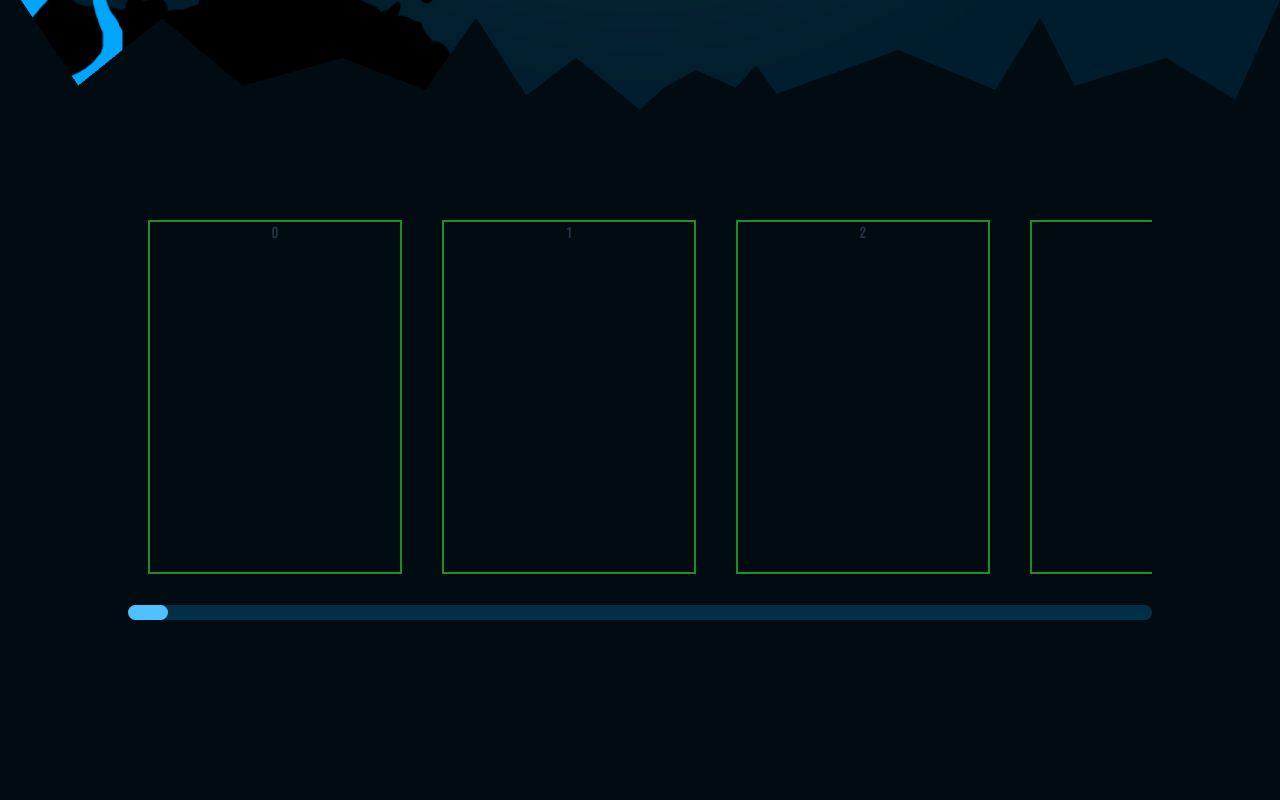
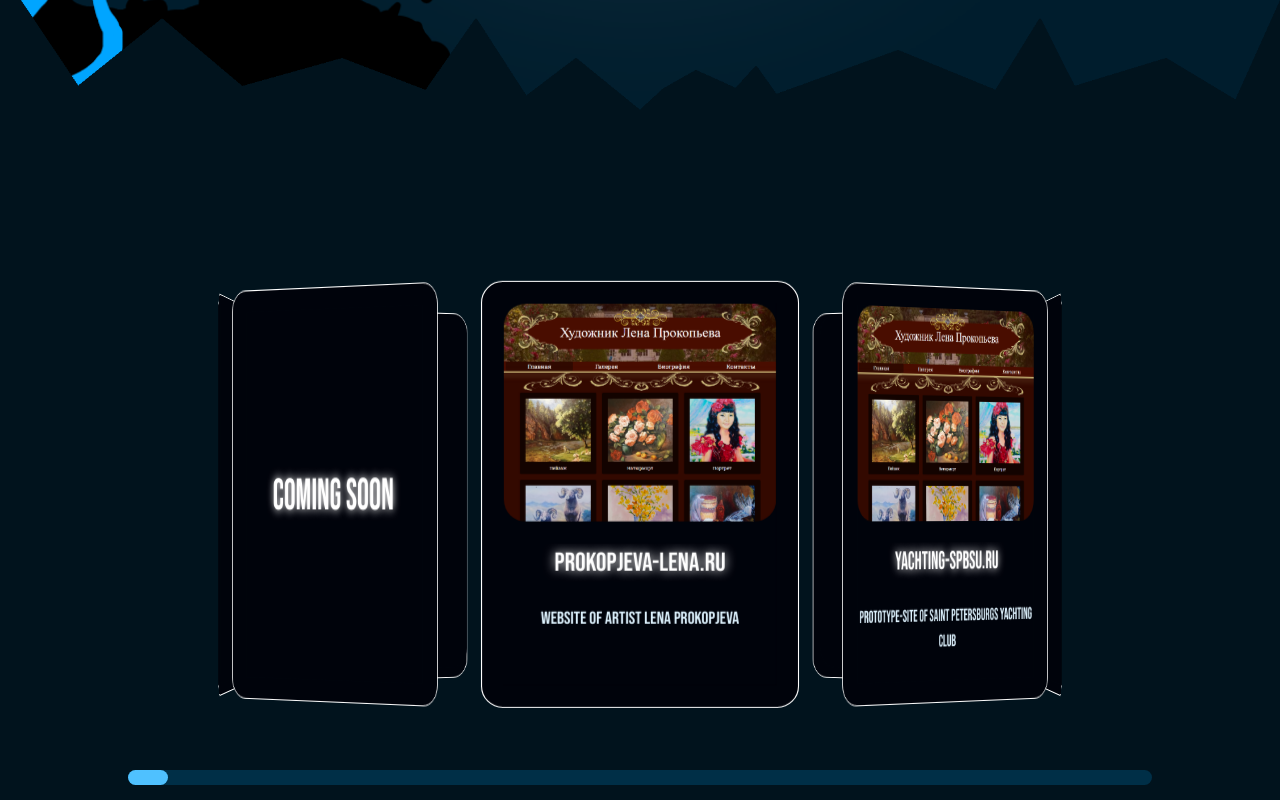
Before and after one commit to Drunken1sailor/aleksite, a React (Vite) app: page / in a window 1280 px wide. Shown: the part 1680-2480 px from the top of the page. Built offline with nearby package versions, Linux system fonts and the light colour scheme.

Commit message:
portfolio section logic was done

```diff
--- a/src/App.css
+++ b/src/App.css
@@ -322,7 +322,7 @@
   height: 130vh;
   z-index:0;
   overflow: hidden;
-  background-color: #000C12;
+  background-color: #01131d;
 }
 .header__video{
   position: relative;
@@ -501,16 +501,16 @@
   white-space: nowrap;
 }
 .skillsSection__textAnimationIn{
-  animation: skillsSection__textAnimationIn .6s forwards 3s;
+  animation: skillsSection__textAnimationIn .6s forwards 1s;
 }
 .skillsSection__text_p-2{
-  animation-delay: 3.6s;
+  animation-delay: 1.6s;
 }
 .skillsSection__text_p-3{
-  animation-delay: 4.2s;
+  animation-delay: 2.2s;
 }
 .skillsSection__text_p-4{
-  animation-delay: 4.8s;
+  animation-delay: 2.8s;
 }
 @keyframes skillsSection__textAnimationIn{
   0%{
@@ -588,7 +588,7 @@
   animation: skillsTitleAnimationIn 1.1s forwards 1.5s, headerTitleFlashAnimation .6s 2.5s;
 }
 .hobbiesTitleAnimationIn{
-  animation: hobbiesTitleAnimationIn 1.1s forwards 5s;
+  animation: hobbiesTitleAnimationIn 1.1s forwards 3s;
 }
 .sectionTitleAnimationIn{
   animation: sectionTitleAnimationIn 1.3s forwards;
@@ -672,7 +672,7 @@
 .portfolio{
   width: 100%;
   min-height: 100vh;
-  background-color: #000C12;
+  background-color: #01131d;
   padding: 100px 0;
 }
 .portfolio__container{
@@ -695,24 +695,119 @@
 .portfolio__slider{
   position: relative;
   width: 100%;
-  height: 400px;
   flex-direction: column;
   justify-content: space-between;
+  perspective: 5000px;
 }
 .portfolio__works{
   position: relative;
   top:0;
   left:0;
-  width: auto;
+  width: 80%;
+  flex: 0 0 550px;
   justify-content: flex-start;
   margin:0 auto;
+  transform-style: preserve-3d;
+
+  justify-content: center;
+  align-items: center;
+  /* perspective: 80px; */
 }
 .work{
+  position: absolute;
   flex: 0 0 250px;
   width: 250px;
   height: 350px;
-  border: 2px solid forestgreen;
-  margin: 0 20px;
+
+  border: 1px solid #fff;
+  border-radius: 20px;
+  background-color: #00030b;
+  transition: scale .3s ease 0s;
+
+  transform-style: preserve-3d;
+  perspective: 400px;
+
+  /* overflow: hidden; */
+  padding: 20px;
+}
+.work:hover{
+  scale:1.03;
+}
+.work__back{
+  position: absolute;
+  top:0;
+  left:0;
+  width: 240px;
+  height: 340px;
+
+  border-radius:20px;
+  background-color: #00030b;
+
+  transform: translateZ(-1px);
+  padding: 20px;
+}
+.work__content{
+  position: relative;
+  width: 100%;
+  height: 100%;
+  z-index: 1;
+  background-color: #00030b;
+}
+.work__img{
+  position: relative;
+  width: 100%;
+  height: 200px;
+  border-radius: 20px;
+  overflow: hidden;
+  margin: 0 0 20px;
+}
+.work__img img{
+  position: absolute;
+  width: 100%;
+  height: 100%;
+  top:0;
+  left:0;
+  object-fit: cover;
+}
+.work__name{
+  width: 100%;
+  height: 38px;
+
+  text-align: center;
+  font-size: 24px;
+  color: #fff;
+  text-shadow: 0 0 10px #fff;
+  overflow-y: auto;
+
+  margin: 0 0 20px;
+}
+.work__description{
+  width: 100%;
+  height: 80px;
+  overflow-y: auto;
+  text-align: center;
+  color:#DEF3FF;
+}
+.work__comingSoon{
+  width: 100%;
+  height: 100%;
+
+  display: flex;
+  flex-direction: column;
+  align-content: center;
+  justify-content: center;
+}
+.work__comingSoon p {
+  width: 100%;
+  height: 80px;
+
+  text-align: center;
+  font-size: 42px;
+  color: #fff;
+  text-shadow: 0 0 10px #fff;
+
+  padding: 20px 0 0;
+  margin:0;
 }
 .slider__scrollbar{
   position: relative;
@@ -874,3 +969,9 @@
     display:none;
   }
 }
+/* .test{
+  width: 100%;
+  height: 100px;
+  background-color: gray;
+  margin: 0 0 50px;
+} */
--- a/src/App.tsx
+++ b/src/App.tsx
@@ -6,6 +6,8 @@ import PortfolioSection from './components/PortfolioSection';
 import Footer from './components/Footer';
 
 function App() {
+  const [sliderScrollbarWidth, setSliderScrollbarWidth] = useState(0);
+
   const [scrollPos, setScrollPos] = useState(0);
 
   const [dragging, setDragging] = useState(false);
@@ -19,7 +21,13 @@ function App() {
   const handleMouseMove:React.MouseEventHandler<HTMLDivElement> = (e) => {
     if(dragging){
         const newX = e.clientX - startX;
-        setMousePosition(newX);
+
+        if(newX>0 && newX<sliderScrollbarWidth-40)
+          {setMousePosition(newX)}
+        else{
+          if(newX<=0) setMousePosition(0);
+          if(newX>=sliderScrollbarWidth-40) setMousePosition(sliderScrollbarWidth-40)
+        }
     }
   }
   const handleMouseUp:React.MouseEventHandler<HTMLDivElement> = () => {
@@ -52,6 +60,8 @@ function App() {
         handleMouseUp={handleMouseUp}
         mousePosition={mousePosition}
         dragging={dragging}
+        sliderScrollbarWidth={sliderScrollbarWidth}
+        setSliderScrollbarWidth={setSliderScrollbarWidth}
       />
       <Footer/>
     </>
--- a/src/components/PortfolioSection.tsx
+++ b/src/components/PortfolioSection.tsx
@@ -9,6 +9,8 @@ interface PortfolioSectionProps {
     handleMouseUp:React.MouseEventHandler<HTMLDivElement>;
     mousePosition:number;
     dragging:boolean;
+    sliderScrollbarWidth:number;
+    setSliderScrollbarWidth:React.Dispatch<React.SetStateAction<number>>;
 }
 
 const PortfolioSection:React.FC<PortfolioSectionProps> = (props) => {
@@ -17,9 +19,15 @@ const PortfolioSection:React.FC<PortfolioSectionProps> = (props) => {
     const handleMouseMove = props.handleMouseMove;
     const handleMouseUp = props.handleMouseUp;
     const mousePosition = props.mousePosition;
-    const dragging = props.dragging;
+    const sliderScrollbarWidth = props.sliderScrollbarWidth;
+    const setSliderScrollbarWidth = props.setSliderScrollbarWidth;
+    // const dragging = props.dragging;
 
-    const portfolio__works = Array.from({length: 6}, (_,index) => index);
+    const portfolio__works = Array.from({length: 8}, (_,index) => index);
+    const workLinks = [
+        'https://github.com/Drunken1sailor?tab=repositories',
+        'https://github.com/Drunken1sailor?tab=repositories'
+    ];
     const workImages = [
         prokopjevaLenaSitePng,
         yachtingSpbsuSitePng
@@ -29,14 +37,14 @@ const PortfolioSection:React.FC<PortfolioSectionProps> = (props) => {
         'yachting-spbsu.ru'
     ];
     const workDescriptions = [
-        'Website of russian artist Lena Prokopjeva',
-        'Prototype-site of russian yachting club'
+        'Website of artist Lena Prokopjeva',
+        'Prototype-site of Saint Petersburgs yachting club '
     ];
 
     const portfolioTitleAnimation = (scrollPos >= 1500 && scrollPos <= 2200);
 
     const sliderScrollbarRef = useRef<HTMLDivElement|null>(null);
-    const [sliderScrollbarWidth, setSliderScrollbarWidth] = useState(0);
+
 
     const portfolioWorksRef = useRef<HTMLDivElement|null>(null);
     const [portfolioWorksWidth, setPortofolioWorksWidth] = useState(0);
@@ -50,18 +58,27 @@ const PortfolioSection:React.FC<PortfolioSectionProps> = (props) => {
         }
     },[]);
 
-    const [isScreenLeftSide, setIsScreenLeftSide] = useState(false);
-    const workElements = document.querySelectorAll('.work');
+    const [movementPercent, setMovementPercent] = useState(0);
     useEffect(()=>{
-        workElements.forEach((work=>{
-            const workDom = work.getBoundingClientRect();
-            const screenMiddle = sliderScrollbarWidth/2;
+        setMovementPercent(mousePosition / (sliderScrollbarWidth-40));
+    },[mousePosition]);
 
-            if(workDom.left < screenMiddle){
-                setIsScreenLeftSide(true)
-            }
-        }))
-    },[dragging]);
+    const workElements = document.querySelectorAll('.work') as NodeListOf<HTMLElement>;
+
+
+    if (workElements) {
+    const radius = portfolioWorksWidth/2;
+    const worksCount = portfolio__works.length;
+    const angle = (2*Math.PI) / worksCount;
+
+    workElements.forEach((work, index) => {
+        const x = radius * Math.cos(angle * index - Math.PI/2);
+        const z = -radius * Math.sin(angle * index - Math.PI/2);
+        const rotationY = angle * index;
+
+        work.style.transform = `translateX(${x}px) translateZ(${z}px) rotateY(${rotationY}rad)`;
+    });
+    }
 
     return (
         <section className="section portfolio" onMouseMove={handleMouseMove} onMouseUp={handleMouseUp}>
@@ -70,51 +87,56 @@ const PortfolioSection:React.FC<PortfolioSectionProps> = (props) => {
                     <h2>works</h2>
                 </div>
                 <div className="row portfolio__slider slider">
-                    {/* <div className="column portfolio__column portfolio__column_1">
-
-                    </div>
-                    <div className="column portfolio__column">
-
-                    </div>
-                    <div className="column portfolio__column portfolio__column_3">
-
-                    </div> */}
                     <div
                         ref={portfolioWorksRef}
                         className="row portfolio__works works"
+                        style={{
+                            transform:
+                            `
+                            ${(movementPercent>0 && movementPercent<1)?
+                                `rotateY(${-360*movementPercent}deg`:
+                                ``}
+                            `
+                        }}
                     >
                         {portfolio__works.map((work,index)=>(
-                            <div
+                            <>
+                            <a
                                 key={work}
                                 className="column portfolio__column work"
-                                style={{
-                                    transform:
-                                    `
-                                    translateX(
-                                        ${(mousePosition<0) ?
-                                        '0px':
-                                        (mousePosition>sliderScrollbarWidth-40) ?
-                                            `${-(portfolioWorksWidth-sliderScrollbarWidth)}px` :
-                                            `${-mousePosition*((portfolioWorksWidth-sliderScrollbarWidth)/(sliderScrollbarWidth-40))}px`}
+                                href={workLinks[index]}
+                                target='_blanc'
+                            >
+                                {workLinks[index] ?
+                                    (
+                                    <>
+                                        <div className="work__back"></div>
+                                        <div className="work__content">
+                                            <div className="work__img">
+                                                <img src={workImages[index]} alt="work image" />
+                                            </div>
+                                            <div className="work__name">
+                                                {workNames[index]}
+                                            </div>
+                                            <div className="work__description">
+                                                {workDescriptions[index]}
+                                            </div>
+                                        </div>
+                                    </>
+                                    ):
+                                    (
+                                    <>
+                                        <div className="work__back"></div>
+                                        <div className="work__comingSoon work__content">
+                                            <p>coming soon</p>
+                                        </div>
+                                    </>
                                     )
-                                    perspective(800px)
-                                    rotateY(
-                                        ${isScreenLeftSide?
-                                            `${mousePosition*0.1}deg`:
-                                            `${-mousePosition*0.1}deg`
-                                        }
-                                    )
-                                    `
-
-                                }}
-                            >
-                                <div className="work__img"></div>
-                                <div className="work__name"></div>
-                                <div className="work__description">{work}</div>
-                            </div>
+                                }
+                            </a>
+                            </>
                         ))}
                     </div>
-                    {/* <div className="test">{isScreenLeftSide?'true':'false'}</div> */}
                     <div ref={sliderScrollbarRef} className="slider__scrollbar scrollbar">
                         <div
                             className="scrollbar__thumb"
--- a/src/components/SkillsSection.tsx
+++ b/src/components/SkillsSection.tsx
@@ -135,7 +135,7 @@ const SkillsSection:React.FC<SkillsSectionProps> = (props) => {
                                     <div
                                         key={hobby}
                                         className="hobby"
-                                        style={{animationDelay: `${6 + animationDelayArray[index]}s`}}
+                                        style={{animationDelay: `${4 + animationDelayArray[index]}s`}}
                                     >
                                         <div className="hobby__img"><img draggable="false" src={hobbiesImagesArray[index]} alt="" /></div>
                                         <div className="hobby__description">{hobby}</div>
```
Also changed, not shown: src/img/mountains.png, 1 other file (tests, documents, lock files or other folders).
